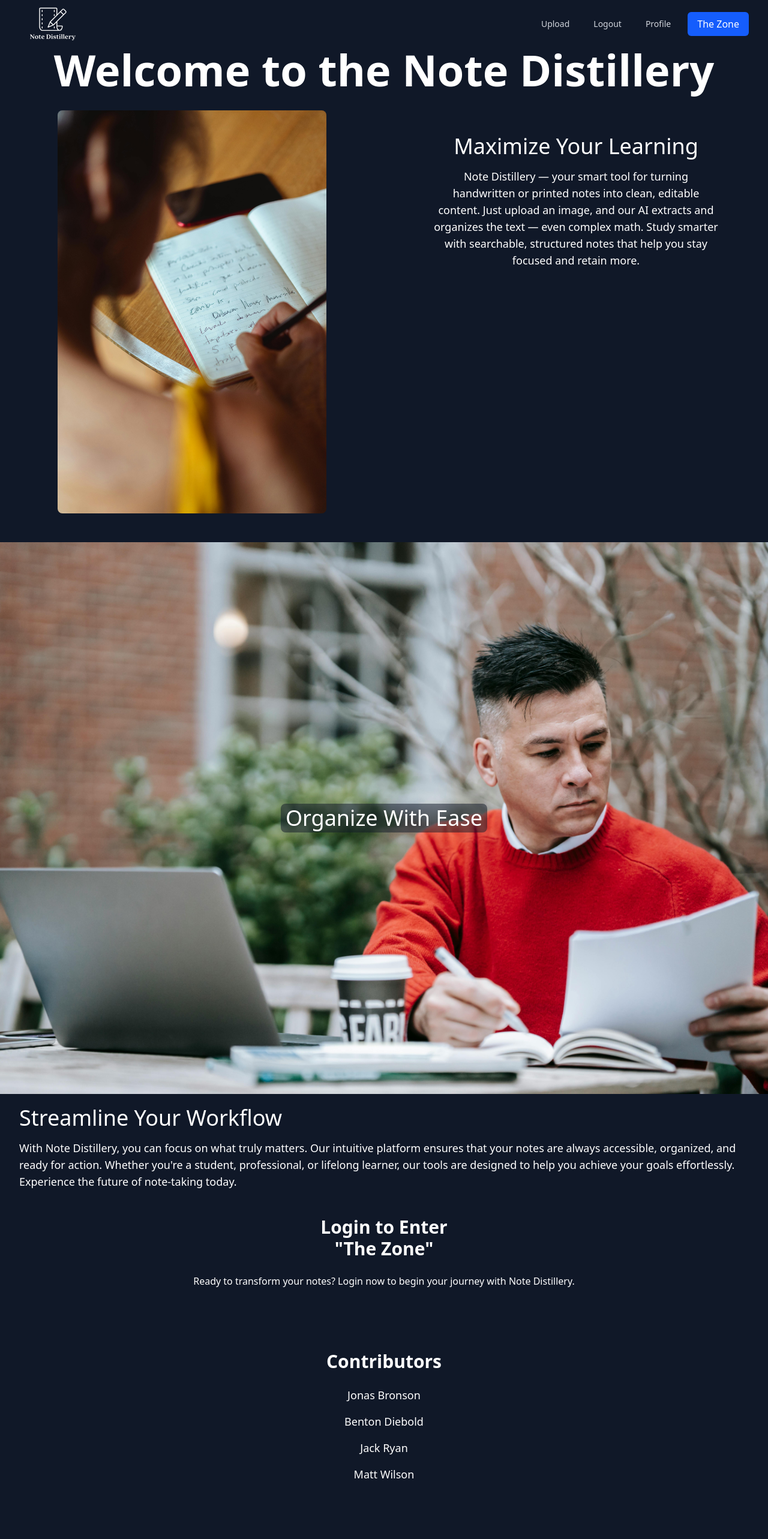
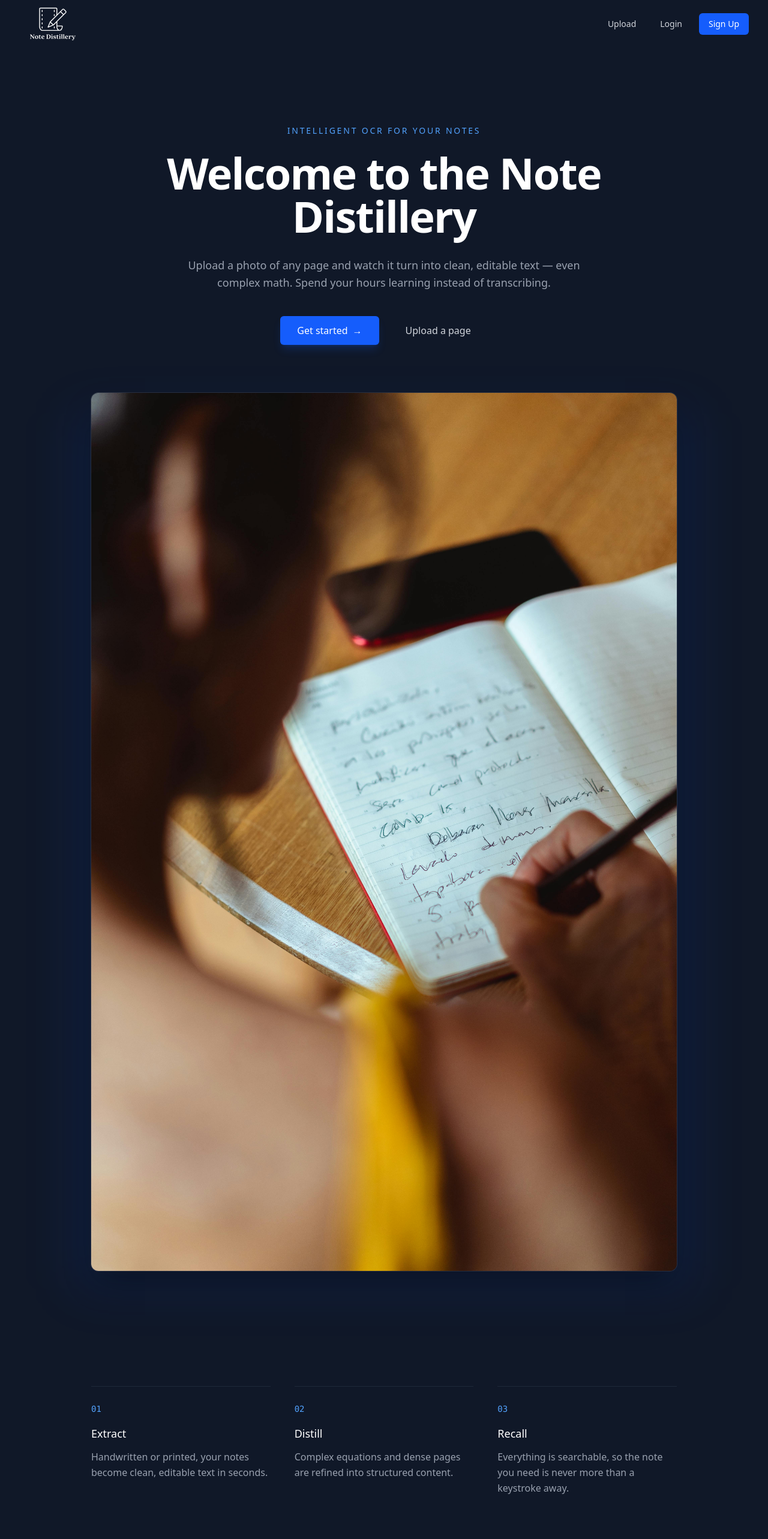
Before and after one commit to ThisisJackRyan/The-Note-Distillery, a Next.js app: page / in a window 1280 px wide. Shown: the top 2566 px of the page at 60% size. Built offline with nearby package versions, Linux system fonts and the light colour scheme; no server answers.

Commit message:
give home page a little face lift

```diff
--- a/src/app/components/nav/header.jsx
+++ b/src/app/components/nav/header.jsx
@@ -16,7 +16,7 @@ export default function Header() {
 
   const router = useRouter();
   const auth = getAuth(app);
-  const user = useAuthUser();
+  const { user } = useAuthUser();
 
   const handleLogout = async () => {
     try {
--- a/src/app/components/nav/mobileHeader.jsx
+++ b/src/app/components/nav/mobileHeader.jsx
@@ -4,7 +4,7 @@ import { useAuthUser } from "@/firebase/firebaseFunctions";
 import ClosingX from "../icons/closingX";
 
 const MobileHeader = ({ setIsMobileMenuOpen, handleLogout }) => {
-  const user = useAuthUser();
+  const { user } = useAuthUser();
 
   const handleClose = () => {
     setIsMobileMenuOpen(false);
--- a/src/app/globals.css
+++ b/src/app/globals.css
@@ -46,6 +46,37 @@ textarea::-webkit-scrollbar {
   display: none;
 }
 
+/* ---------- Home page ---------- */
+
+/* Gentle reveal on load */
+@keyframes fadeInUp {
+  from {
+    opacity: 0;
+    transform: translateY(16px);
+  }
+  to {
+    opacity: 1;
+    transform: translateY(0);
+  }
+}
+
+.animate-fade-in-up {
+  animation: fadeInUp 0.7s cubic-bezier(0.16, 1, 0.3, 1) both;
+}
+
+.delay-100 {
+  animation-delay: 0.1s;
+}
+.delay-200 {
+  animation-delay: 0.2s;
+}
+
+@media (prefers-reduced-motion: reduce) {
+  .animate-fade-in-up {
+    animation: none;
+  }
+}
+
 /* Spinning loader */
 
 .loader {
--- a/src/app/layout.js
+++ b/src/app/layout.js
@@ -20,8 +20,9 @@ export const metadata = {
 
 export default function RootLayout({ children }) {
   return (
-    <html lang="en" className="bg-gray-900 h-full">
+    <html lang="en" className="bg-gray-900 h-full" suppressHydrationWarning>
       <body
+        suppressHydrationWarning
         className={`${geistSans.variable} ${geistMono.variable} antialiased bg-gray-900 text-white h-full flex flex-col`}
       >
         <AuthProvider>
--- a/src/app/page.js
+++ b/src/app/page.js
@@ -1,91 +1,220 @@
 "use client";
 import Link from "next/link";
 import Image from "next/image";
+import { useEffect, useRef, useState } from "react";
 import { useAuthUser } from "@/firebase/firebaseFunctions";
 
-export default function Home() {
-  const user = useAuthUser();
+const features = [
+  {
+    title: "Extract",
+    text: "Handwritten or printed, your notes become clean, editable text in seconds.",
+  },
+  {
+    title: "Distill",
+    text: "Complex equations and dense pages are refined into structured content.",
+  },
+  {
+    title: "Recall",
+    text: "Everything is searchable, so the note you need is never more than a keystroke away.",
+  },
+];
+
+const contributors = [
+  "Jonas Bronson",
+  "Benton Diebold",
+  "Jack Ryan",
+  "Matt Wilson",
+];
+
+// Subtle reveal-on-scroll wrapper
+function Reveal({ children, className = "", delay = 0 }) {
+  const ref = useRef(null);
+  const [shown, setShown] = useState(false);
+
+  useEffect(() => {
+    const el = ref.current;
+    if (!el) return;
+    const io = new IntersectionObserver(
+      ([entry]) => {
+        if (entry.isIntersecting) {
+          setShown(true);
+          io.disconnect();
+        }
+      },
+      { threshold: 0.15 },
+    );
+    io.observe(el);
+    return () => io.disconnect();
+  }, []);
 
   return (
-    <div className="h-full bg-gray-900">
-      <div className="text-center text-white mb-8">
-        <h1 className="text-5xl font-bold sm:text-6xl md:text-7xl hover:drop-shadow-[0_0_20px_rgba(255,255,255,0.9)] transition-all duration-300 ease-in-out rounded-full">
+    <div
+      ref={ref}
+      style={{ transitionDelay: `${delay}ms` }}
+      className={`transition-all duration-700 ease-out ${
+        shown ? "translate-y-0 opacity-100" : "translate-y-6 opacity-0"
+      } ${className}`}
+    >
+      {children}
+    </div>
+  );
+}
+
+export default function Home() {
+  const { user } = useAuthUser();
+
+  return (
+    <div className="bg-gray-900 text-white">
+      {/* ---------- Hero ---------- */}
+      <section className="relative overflow-hidden">
+        {/* faint accent glow */}
+        <div className="pointer-events-none absolute left-1/2 top-16 -z-10 h-72 w-[40rem] max-w-full -translate-x-1/2 rounded-full bg-blue-600/10 blur-[100px]" />
+
+        <div className="mx-auto max-w-5xl px-6 pt-24 pb-28 text-center lg:pt-32">
+          <p className="animate-fade-in-up mb-6 text-sm font-medium uppercase tracking-[0.2em] text-blue-400">
+            Intelligent OCR for your notes
+          </p>
+          <h1 className="animate-fade-in-up delay-100 text-5xl font-semibold tracking-tight sm:text-6xl lg:text-7xl">
             Welcome to the Note Distillery
           </h1>
+          <p className="animate-fade-in-up delay-100 mx-auto mt-8 max-w-2xl text-lg leading-relaxed text-gray-400">
+            Upload a photo of any page and watch it turn into clean, editable
+            text — even complex math. Spend your hours learning instead of
+            transcribing.
+          </p>
+          <div className="animate-fade-in-up delay-200 mt-10 flex flex-wrap items-center justify-center gap-4">
+            <Link
+              href={user ? "/zone" : "/signup"}
+              className="group inline-flex items-center gap-2 rounded-md bg-blue-600 px-7 py-3 text-base font-medium text-white shadow-lg shadow-blue-600/20 transition-all duration-200 hover:bg-blue-700 hover:shadow-blue-600/30"
+            >
+              {user ? "Enter The Zone" : "Get started"}
+              <span className="transition-transform duration-200 group-hover:translate-x-0.5">
+                →
+              </span>
+            </Link>
+            <Link
+              href="/upload"
+              className="rounded-md px-7 py-3 text-base font-medium text-gray-300 transition-colors duration-200 hover:text-white"
+            >
+              Upload a page
+            </Link>
           </div>
-      <div className="flex flex-col md:flex-row items-center md:items-start">
-        <div className="md:w-1/2 flex justify-center">
+
+          <div className="animate-fade-in-up delay-200 group relative mt-20">
+            {/* soft glow beneath the image */}
+            <div className="pointer-events-none absolute -inset-x-8 -bottom-8 top-8 -z-10 rounded-3xl bg-blue-600/10 blur-2xl transition-opacity duration-500 group-hover:opacity-80" />
             <Image
               src="/pexels-cristian-rojas-7260636.jpg"
-            alt="Note Distillery"
-            width={500}
-            height={300}
-            className="rounded-lg max-w-md sm:w-auto"
+              alt="Notes being refined into clean text"
+              width={960}
+              height={620}
+              className="mx-auto w-full rounded-xl ring-1 ring-white/10 shadow-2xl shadow-black/40 transition-transform duration-500 group-hover:-translate-y-1"
               priority
             />
           </div>
-        <div className="md:w-1/2 max-w-7xl mx-auto px-4 sm:px-6 lg:px-8 py-10 text-center md:text-center">
-          <h2 className="text-4xl hover:drop-shadow-[0_0_20px_rgba(255,255,255,0.9)] transition-all duration-300 ease-in-out rounded-full">
-            Maximize Your Learning
+        </div>
+      </section>
+
+      {/* ---------- Features ---------- */}
+      <section className="mx-auto max-w-5xl px-6 py-20">
+        <div className="grid gap-10 sm:grid-cols-3">
+          {features.map((f, i) => (
+            <Reveal key={f.title} delay={i * 100}>
+              <div className="border-t border-gray-800 pt-6">
+                <span className="font-mono text-sm text-blue-400">
+                  0{i + 1}
+                </span>
+                <h3 className="mt-4 text-lg font-medium text-white">
+                  {f.title}
+                </h3>
+                <p className="mt-3 leading-relaxed text-gray-400">{f.text}</p>
+              </div>
+            </Reveal>
+          ))}
+        </div>
+      </section>
+
+      {/* ---------- Maximize Your Learning ---------- */}
+      <section className="mx-auto max-w-3xl px-6 py-24 text-center">
+        <Reveal>
+          <h2 className="text-3xl font-semibold tracking-tight sm:text-4xl">
+            Maximize your learning
           </h2>
-          {/* Increased font size */}
-          <p className="mt-4 sm:text-align-center sm:mr-12 sm:ml-12 text-lg ">
-            Note Distillery — your smart tool for turning handwritten or printed
-            notes into clean, editable content. Just upload an image, and our AI
-            extracts and organizes the text — even complex math. Study smarter
-            with searchable, structured notes that help you stay focused and
-            retain more.
+          <span className="mx-auto mt-5 block h-px w-10 bg-blue-500/70" />
+          <p className="mx-auto mt-6 max-w-2xl text-lg leading-relaxed text-gray-400">
+            Note Distillery turns the messiest notebooks into clean, structured,
+            searchable notes. Spend less time recopying and more time actually
+            understanding the material.
           </p>
-        </div>
-      </div>
+        </Reveal>
+      </section>
 
-      {/* Parallax Section */}
-      <div
-        className="relative bg-fixed bg-center bg-cover flex items-center justify-center mt-12 h-[115vh]
-                    md:bg-[url('/pexels-vanessa-garcia-6326185.jpg')] bg-[url('/pexels-rdne-5759789.jpg')]"
-      >
-        <h2 className="flex justify-center items-center text-center text-4xl bg-gray-900/50 px-2 py-1 rounded-lg">
-          Organize With Ease
+      {/* ---------- Parallax: Organize With Ease ---------- */}
+      <section className="relative flex h-[70vh] items-center justify-center bg-cover bg-fixed bg-center bg-[url('/pexels-rdne-5759789.jpg')] md:bg-[url('/pexels-vanessa-garcia-6326185.jpg')]">
+        <div className="absolute inset-0 bg-gradient-to-b from-gray-900/80 via-gray-900/60 to-gray-900/80" />
+        <h2 className="relative px-6 text-center text-4xl font-semibold tracking-tight sm:text-5xl lg:text-6xl">
+          Organize with ease
         </h2>
-      </div>
-      <div
-        className="max-w-7xl mx-auto px-4 sm:px-6 lg:px-8 py-5 text-center md:text-left" // Adjusted py-20 to py-10 to reduce spacing
-      >
-        <h2 className="text-4xl">Streamline Your Workflow</h2>
-        <p className="mt-4 sm:text-align-center text-lg ">
-          With Note Distillery, you can focus on what truly matters. Our
-          intuitive platform ensures that your notes are always accessible,
-          organized, and ready for action. Whether you&apos;re a student,
-          professional, or lifelong learner, our tools are designed to help you
-          achieve your goals effortlessly. Experience the future of note-taking
-          today.
+      </section>
+
+      {/* ---------- Streamline Your Workflow ---------- */}
+      <section className="mx-auto max-w-3xl px-6 py-24 text-center">
+        <Reveal>
+          <h2 className="text-3xl font-semibold tracking-tight sm:text-4xl">
+            Streamline your workflow
+          </h2>
+          <span className="mx-auto mt-5 block h-px w-10 bg-blue-500/70" />
+          <p className="mx-auto mt-6 max-w-2xl text-lg leading-relaxed text-gray-400">
+            Your notes stay accessible, organized, and ready for action. Whether
+            you&apos;re a student, professional, or lifelong learner, the tools
+            are built to help you reach your goals.
           </p>
-      </div>
+        </Reveal>
+      </section>
 
-      {/* Login Section */}
+      {/* ---------- Login CTA ---------- */}
+      <section className="mx-auto max-w-4xl px-6 py-24">
+        <Reveal>
+          <div className="rounded-2xl border border-gray-800 bg-gray-800/40 px-8 py-16 text-center">
+            <h2 className="text-3xl font-semibold tracking-tight sm:text-4xl">
+              Ready to transform your notes?
+            </h2>
+            <p className="mx-auto mt-6 max-w-xl text-lg text-gray-400">
+              {user
+                ? "Head back into The Zone and pick up where you left off."
+                : "Log in to begin your journey with Note Distillery."}
+            </p>
             <Link
               href={user ? "/zone" : "/login"}
-        className="max-w-7xl mx-auto px-4 sm:px-6 lg:px-8 py-5 text-center"
+              className="group mt-10 inline-flex items-center gap-2 rounded-md bg-blue-600 px-7 py-3 text-base font-medium text-white shadow-lg shadow-blue-600/20 transition-all duration-200 hover:bg-blue-700 hover:shadow-blue-600/30"
             >
-        <h2 className="text-3xl font-bold mb-6 hover:drop-shadow-[0_0_20px_rgba(255,255,255,0.9)] transition-all duration-300 ease-in-out rounded-full">
-          Login to Enter <br />
-          &quot;The Zone&quot;
+              {user ? "Enter The Zone" : "Log in"}
+              <span className="transition-transform duration-200 group-hover:translate-x-0.5">
+                →
+              </span>
+            </Link>
+          </div>
+        </Reveal>
+      </section>
+
+      {/* ---------- Contributors ---------- */}
+      <footer className="border-t border-gray-800">
+        <div className="mx-auto max-w-5xl px-6 py-16 text-center">
+          <h2 className="text-sm font-medium uppercase tracking-widest text-gray-500">
+            Contributors
           </h2>
-        <p className="mt-4">
-          Ready to transform your notes? Login now to begin your journey with
-          Note Distillery.
-        </p>
-      </Link>
-      {/* Contributors Section */}
-      <div className="max-w-7xl mx-auto px-4 sm:px-6 lg:px-8 py-20 text-center">
-        <h2 className="text-3xl font-bold mb-6">Contributors</h2>
-        <ul className="space-y-4">
-          <li className="text-lg">Jonas Bronson</li>
-          <li className="text-lg">Benton Diebold</li>
-          <li className="text-lg">Jack Ryan</li>
-          <li className="text-lg">Matt Wilson</li>
+          <ul className="mt-8 flex flex-wrap items-center justify-center gap-x-10 gap-y-3 text-gray-300">
+            {contributors.map((name) => (
+              <li
+                key={name}
+                className="transition-colors duration-200 hover:text-white"
+              >
+                {name}
+              </li>
+            ))}
           </ul>
         </div>
+      </footer>
     </div>
   );
 }
```
Lines whose indentation alone changed are shown as unchanged.
